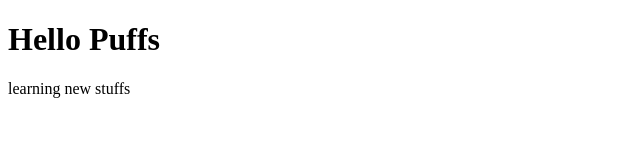
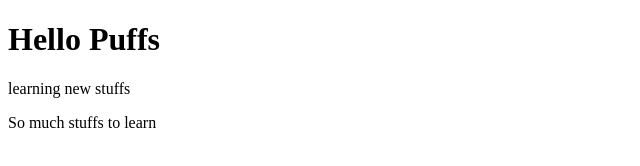
Before and after one commit to cyberea/twitch, a plain HTML site: page index.html in a window 1280 px wide. Shown: the whole page, without its empty margins (0-640 px from the left). Drawn offline with Linux system fonts and the light colour scheme.

Commit message:
update to text

```diff
--- a/index.html
+++ b/index.html
@@ -7,5 +7,6 @@
 <body>
 	<h1>Hello Puffs</h1>
 	<p>learning new stuffs</p>
+	<p>So much stuffs to learn</p>
 </body>
 </html>
```
